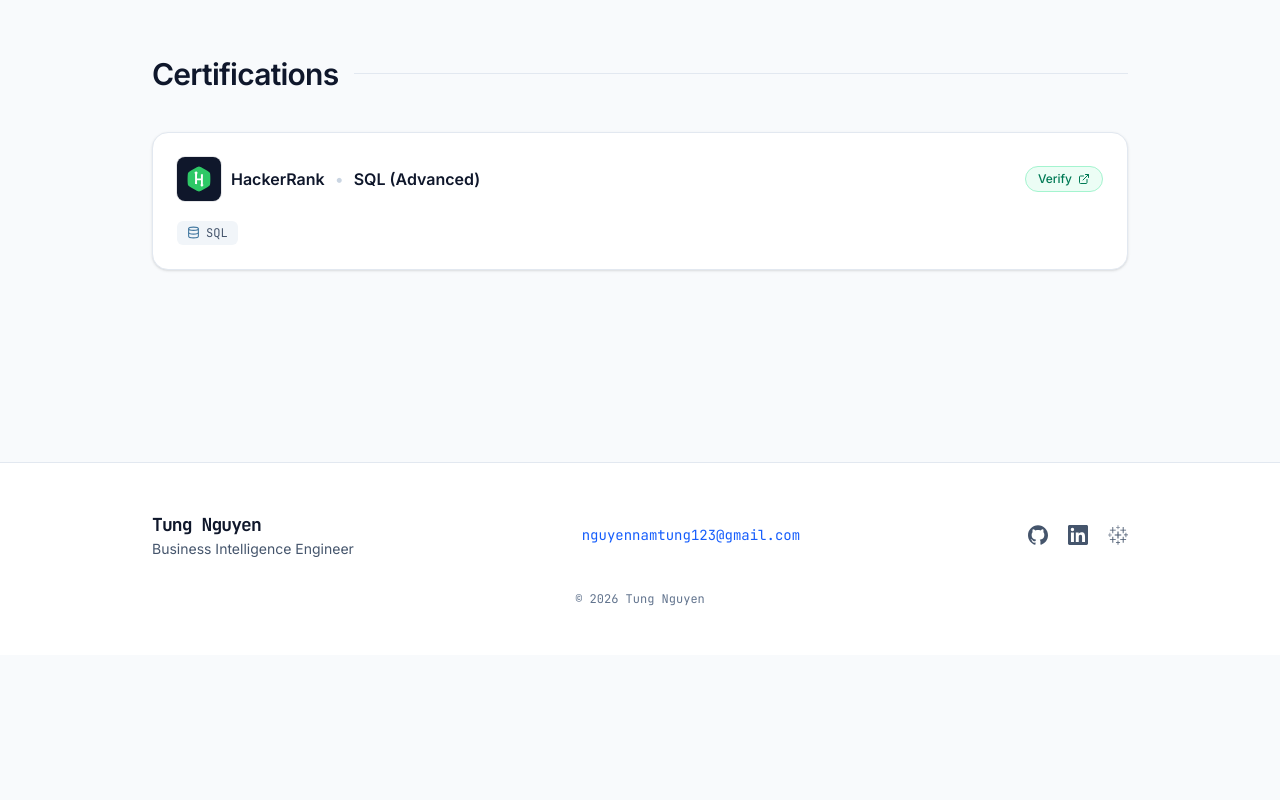
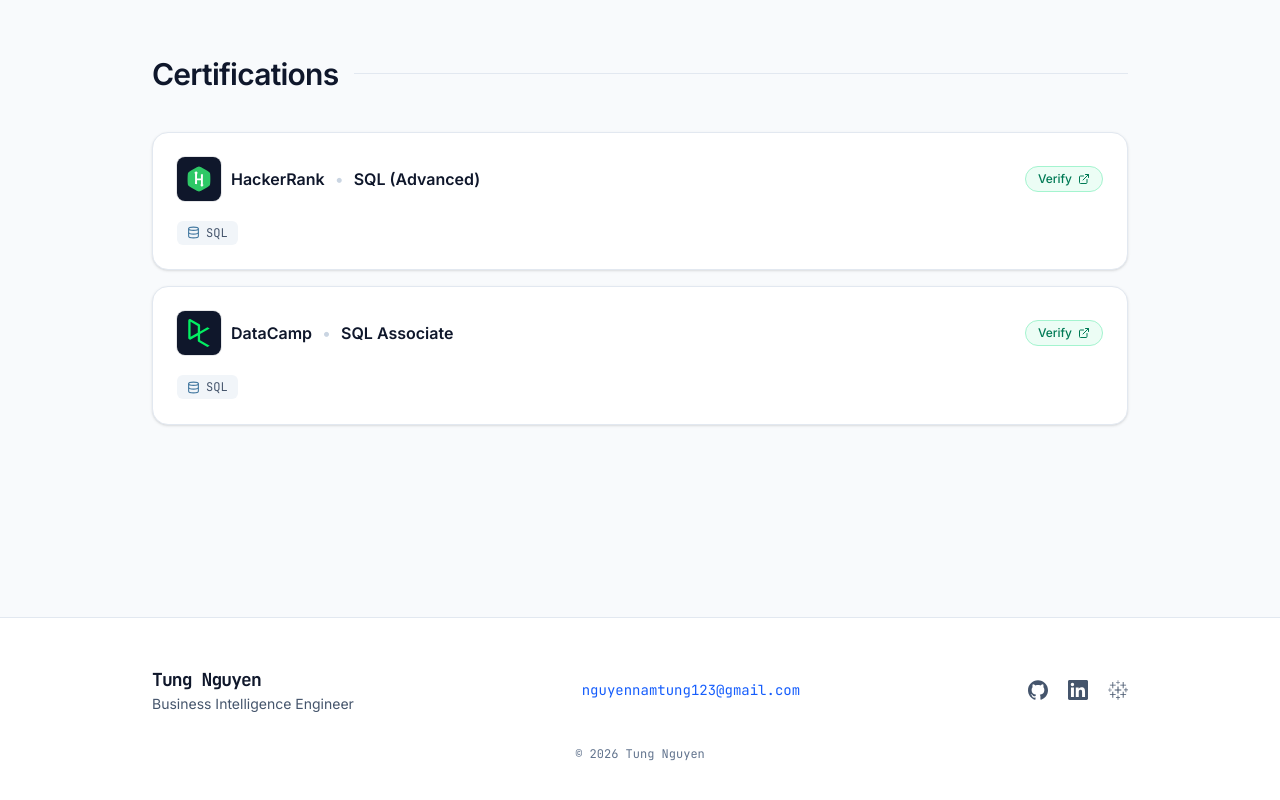
Before and after one commit to TungNamNguyen/personal-portfolio, a React (Vite) app: page / in a window 1280 px wide. Shown: the part 5104-5904 px from the top of the page. Before the commit the page ends 5759 px from the top, so only its background shows below. Built offline with nearby package versions, Linux system fonts and the light colour scheme.

Commit message:
feat: add DataCamp SQL Associate certification

```diff
--- a/src/constants.tsx
+++ b/src/constants.tsx
@@ -433,7 +433,13 @@ export type CertificationEntry = {
   issuer: string;
   logo: string;
   url?: string;
-  date: Text;
+  /**
+   * Optional because a credential does not always state one — DataCamp prints
+   * the ID on the certificate but not the issue date. Note that nothing renders
+   * this yet, nor `level` or `credentialId`; the card shows the logo, issuer,
+   * name, a Verify link and the skill pills.
+   */
+  date?: Text;
   level?: Text;
   credentialId?: string;
   skills?: string[];
@@ -448,5 +454,14 @@ export const CERTIFICATIONS: CertificationEntry[] = [
     date: { en: "2024", vi: "2024" },
     level: { en: "Advanced", vi: "Nâng cao" },
     skills: ["SQL"]
+  },
+  {
+    name: "SQL Associate",
+    issuer: "DataCamp",
+    logo: "/icons/datacamp.svg",
+    url: "https://www.datacamp.com/certificate/SQA0016435583306",
+    level: { en: "Associate", vi: "Associate" },
+    credentialId: "SQA0016435583306",
+    skills: ["SQL"]
   }
 ];
```
Also changed, not shown: public/icons/datacamp.svg (added).
